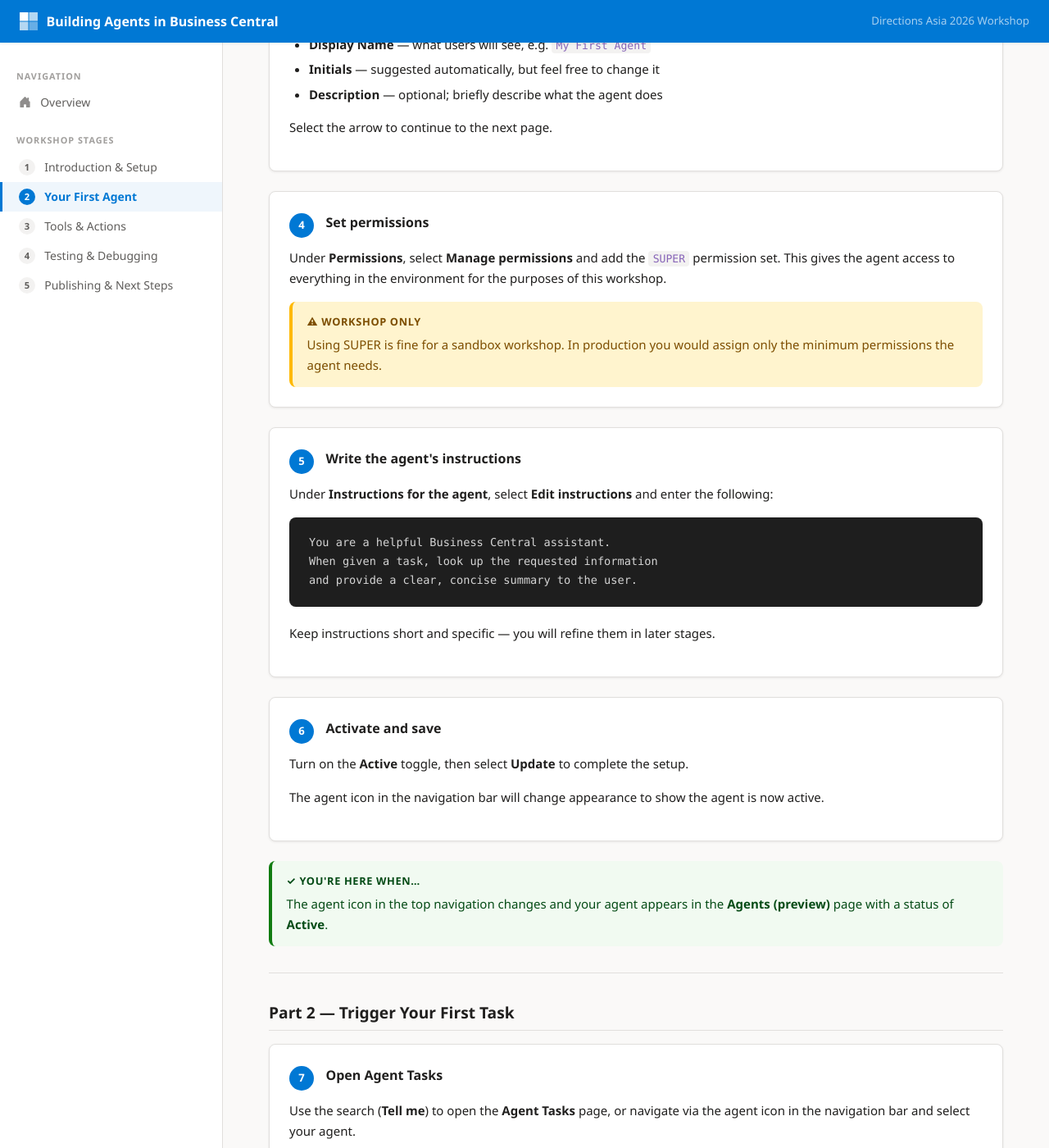
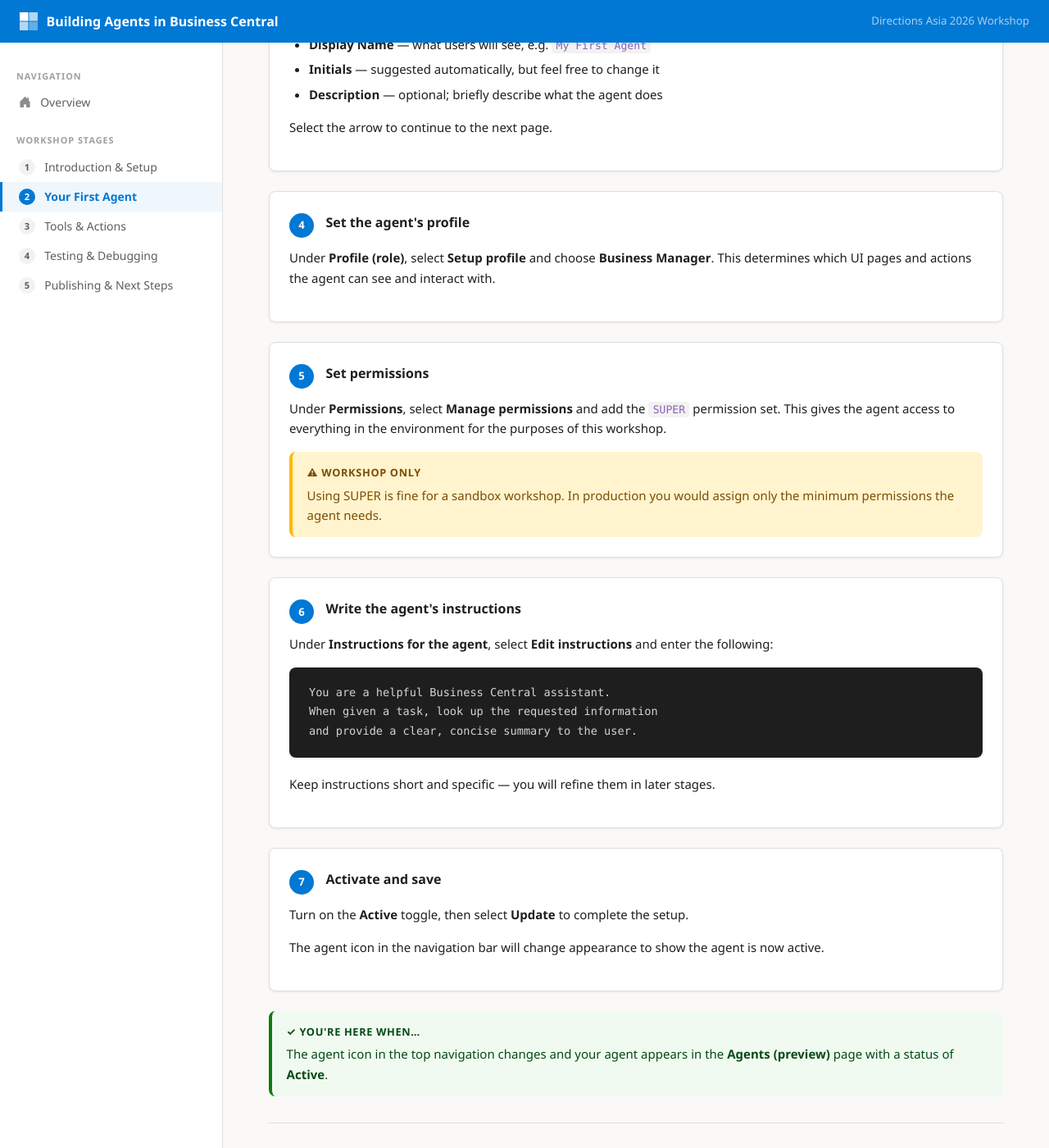
Before and after one commit to thloke/directionsAsia2026, a Jekyll site: the page built from stages/02-first-agent.md, in a window 1280 px wide and 1400 px high, scrolled down 1136 px. Shown: the whole window at 82% size. Built offline with Jekyll 4.4.1, drawn with Linux system fonts in a browser that asks for light colours.

Commit message:
Stage 2: add profile step (Business Manager), renumber steps
Co-authored-by: Copilot <223556219+Copilot@users.noreply.github.com>

```diff
--- a/stages/02-first-agent.md
+++ b/stages/02-first-agent.md
@@ -57,6 +57,14 @@ In this stage you will create a custom agent entirely through the Business Centr
 <div class="task-card">
   <div class="task-card-header">
     <div class="task-number">4</div>
+    <h3>Set the agent's profile</h3>
+  </div>
+  <p>Under <strong>Profile (role)</strong>, select <strong>Setup profile</strong> and choose <strong>Business Manager</strong>. This determines which UI pages and actions the agent can see and interact with.</p>
+</div>
+
+<div class="task-card">
+  <div class="task-card-header">
+    <div class="task-number">5</div>
     <h3>Set permissions</h3>
   </div>
   <p>Under <strong>Permissions</strong>, select <strong>Manage permissions</strong> and add the <code>SUPER</code> permission set. This gives the agent access to everything in the environment for the purposes of this workshop.</p>
@@ -68,7 +76,7 @@ In this stage you will create a custom agent entirely through the Business Centr
 
 <div class="task-card">
   <div class="task-card-header">
-    <div class="task-number">5</div>
+    <div class="task-number">6</div>
     <h3>Write the agent's instructions</h3>
   </div>
   <p>Under <strong>Instructions for the agent</strong>, select <strong>Edit instructions</strong> and enter the following:</p>
@@ -80,7 +88,7 @@ and provide a clear, concise summary to the user.</code></pre>
 
 <div class="task-card">
   <div class="task-card-header">
-    <div class="task-number">6</div>
+    <div class="task-number">7</div>
     <h3>Activate and save</h3>
   </div>
   <p>Turn on the <strong>Active</strong> toggle, then select <strong>Update</strong> to complete the setup.</p>
@@ -98,7 +106,7 @@ and provide a clear, concise summary to the user.</code></pre>
 
 <div class="task-card">
   <div class="task-card-header">
-    <div class="task-number">7</div>
+    <div class="task-number">8</div>
     <h3>Open Agent Tasks</h3>
   </div>
   <p>Use the search (<strong>Tell me</strong>) to open the <strong>Agent Tasks</strong> page, or navigate via the agent icon in the navigation bar and select your agent.</p>
@@ -106,7 +114,7 @@ and provide a clear, concise summary to the user.</code></pre>
 
 <div class="task-card">
   <div class="task-card-header">
-    <div class="task-number">8</div>
+    <div class="task-number">9</div>
     <h3>Run a task</h3>
   </div>
   <p>Select the <strong>Run task</strong> action. In the dialog, enter a simple task for the agent — for example:</p>
@@ -116,7 +124,7 @@ and provide a clear, concise summary to the user.</code></pre>
 
 <div class="task-card">
   <div class="task-card-header">
-    <div class="task-number">9</div>
+    <div class="task-number">10</div>
     <h3>Watch it run</h3>
   </div>
   <p>The task entry pane on the right of the UI will update in real time as the agent works through the task. Watch it execute and confirm you see a result appear.</p>
```
